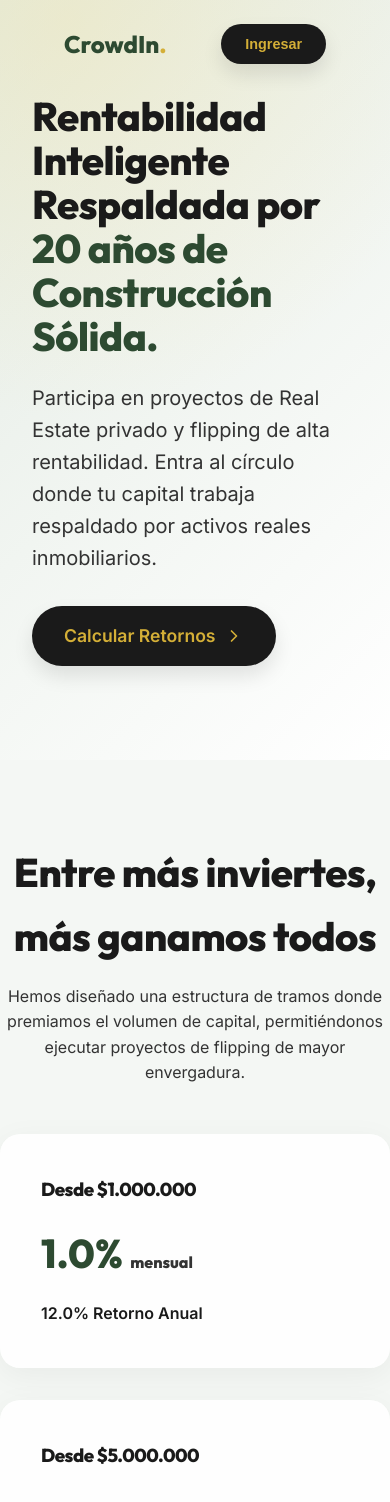
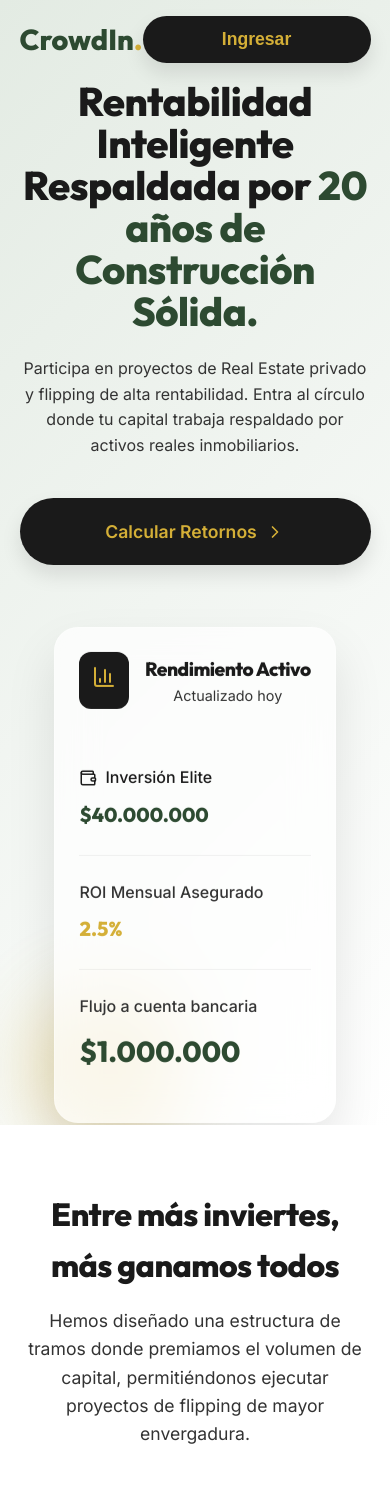
Before and after one commit to Rentapro/CrowdIn, a React (Vite) app: page / in a window 390 px wide. Shown: the top 1502 px of the page. Built offline with nearby package versions, Linux system fonts and the light colour scheme.

Commit message:
refactor: Optimizacion Ultrawide y Mobile-First para Hero

```diff
--- a/src/App.jsx
+++ b/src/App.jsx
@@ -1,10 +1,9 @@
 import React, { useState } from 'react';
-import { TrendingUp, ShieldCheck, RefreshCw, ChevronRight } from 'lucide-react';
+import { TrendingUp, ShieldCheck, RefreshCw, ChevronRight, BarChart3, Wallet } from 'lucide-react';
 
 function App() {
   const [investment, setInvestment] = useState(10000000);
 
-  // Lógica de cálculo
   const getTier = (amount) => {
     if (amount >= 40000000) return { roi: 0.025, name: 'Elite' };
     if (amount >= 20000000) return { roi: 0.020, name: 'Premium' };
@@ -24,19 +23,16 @@ function App() {
 
   return (
     <>
-      {/* Navbar Minimalista */}
-      <nav style={{ padding: '1.5rem 2rem', position: 'absolute', top: 0, width: '100%', zIndex: 10 }}>
-        <div className="container" style={{ display: 'flex', justifyContent: 'space-between', alignItems: 'center' }}>
-          <div style={{ fontFamily: 'Outfit', fontWeight: 800, fontSize: '1.5rem', color: 'var(--sage-800)' }}>
+      <nav className="navbar">
+        <div style={{ fontFamily: 'Outfit', fontWeight: 800, fontSize: '1.8rem', color: 'var(--sage-800)' }}>
           CrowdIn<span style={{ color: 'var(--gold-muted)' }}>.</span>
         </div>
-          <button className="btn btn-primary" style={{ padding: '0.75rem 1.5rem', fontSize: '0.9rem' }}>Ingresar</button>
-        </div>
+        <button className="btn btn-primary" style={{ padding: '0.8rem 2rem' }}>Ingresar</button>
       </nav>
 
-      {/* Hero Section */}
       <section className="hero">
         <div className="container">
+          <div className="hero-grid">
             <div className="hero-content">
               <h1 className="hero-title">
                 Rentabilidad Inteligente Respaldada por <span>20 años de Construcción Sólida.</span>
@@ -48,14 +44,45 @@ function App() {
                 Calcular Retornos <ChevronRight size={20} />
               </a>
             </div>
+
+            {/* New Glassmorphism Mockup */}
+            <div className="hero-mockup">
+              <div className="mockup-decoration"></div>
+              <div className="mockup-card">
+                <div style={{ display: 'flex', alignItems: 'center', gap: '1rem', marginBottom: '2rem' }}>
+                  <div style={{ background: 'var(--charcoal)', padding: '0.8rem', borderRadius: '12px', color: 'var(--gold-muted)' }}>
+                    <BarChart3 size={24} />
+                  </div>
+                  <div>
+                    <h3 style={{ fontSize: '1.2rem', margin: 0 }}>Rendimiento Activo</h3>
+                    <p style={{ color: 'var(--charcoal-light)', fontSize: '0.9rem', margin: 0 }}>Actualizado hoy</p>
+                  </div>
+                </div>
+
+                <div className="mockup-item">
+                  <span style={{ display: 'flex', alignItems: 'center', gap: '0.5rem', fontWeight: 500 }}><Wallet size={18}/> Inversión Elite</span>
+                  <span className="mockup-value">$40.000.000</span>
+                </div>
+                <div className="mockup-item">
+                  <span style={{ fontWeight: 500, color: 'var(--charcoal-light)' }}>ROI Mensual Asegurado</span>
+                  <span className="mockup-value" style={{ color: 'var(--gold-muted)' }}>2.5%</span>
+                </div>
+                <div className="mockup-item">
+                  <span style={{ fontWeight: 500, color: 'var(--charcoal-light)' }}>Flujo a cuenta bancaria</span>
+                  <span className="mockup-value" style={{ fontSize: '1.8rem' }}>$1.000.000</span>
+                </div>
+              </div>
+            </div>
+          </div>
         </div>
       </section>
 
       {/* Tiers Section */}
-      <section className="section container">
-        <div style={{ textAlign: 'center', marginBottom: '3rem' }}>
-          <h2 style={{ fontSize: '2.5rem', marginBottom: '1rem' }}>Entre más inviertes, más ganamos todos</h2>
-          <p style={{ color: 'var(--charcoal-light)', maxWidth: '600px', margin: '0 auto' }}>
+      <section className="section" style={{ background: 'var(--white)' }}>
+        <div className="container">
+          <div style={{ textAlign: 'center', marginBottom: '4rem' }}>
+            <h2 style={{ fontSize: 'clamp(2rem, 3vw, 3rem)', marginBottom: '1rem' }}>Entre más inviertes, más ganamos todos</h2>
+            <p style={{ color: 'var(--charcoal-light)', maxWidth: '700px', margin: '0 auto', fontSize: '1.1rem' }}>
               Hemos diseñado una estructura de tramos donde premiamos el volumen de capital, permitiéndonos ejecutar proyectos de flipping de mayor envergadura.
             </p>
           </div>
@@ -69,7 +96,7 @@ function App() {
             ].map((tier, idx) => (
               <div className="glass-card tier-card" key={idx}>
                 <h3>Desde ${tier.amount}</h3>
-              <div className="roi-value">{tier.roi} <span style={{fontSize: '1rem', color: 'var(--charcoal-light)'}}>mensual</span></div>
+                <div className="roi-value">{tier.roi} <span style={{fontSize: '1.1rem', color: 'var(--charcoal-light)'}}>mensual</span></div>
                 <p style={{ fontWeight: 600 }}>{tier.annual} Retorno Anual</p>
               </div>
             ))}
@@ -77,8 +104,9 @@ function App() {
             <div className="glass-card tier-card elite">
               <div className="tier-badge">Recomendado</div>
               <h3>Desde $40.000.000</h3>
-            <div className="roi-value">2.5% <span style={{fontSize: '1rem', color: 'rgba(255,255,255,0.7)'}}>mensual</span></div>
+              <div className="roi-value">2.5% <span style={{fontSize: '1.1rem', color: 'rgba(255,255,255,0.7)'}}>mensual</span></div>
               <p style={{ fontWeight: 600, color: 'var(--gold-muted)' }}>30.0% Retorno Anual</p>
+            </div>
           </div>
         </div>
       </section>
@@ -87,13 +115,13 @@ function App() {
       <section className="calculator-section" id="calculadora">
         <div className="container calc-container">
           <div>
-            <h2 style={{ fontSize: '2.5rem', marginBottom: '1rem', color: 'var(--white)' }}>Proyecta tus Ganancias</h2>
-            <p style={{ color: 'var(--sage-100)', marginBottom: '3rem' }}>
+            <h2 style={{ fontSize: 'clamp(2rem, 4vw, 3.5rem)', marginBottom: '1.5rem', color: 'var(--white)' }}>Proyecta tus Ganancias</h2>
+            <p style={{ color: 'var(--sage-100)', marginBottom: '4rem', fontSize: '1.1rem', maxWidth: '600px' }}>
               Descubre cuánto flujo mensual puedes generar directamente a tu cuenta bancaria a través de nuestros proyectos de crowdfunding.
             </p>
 
             <div className="calc-input-group">
-              <label>Capital a Invertir: {formatCurrency(investment)}</label>
+              <label>Capital a Invertir: <span style={{color: 'var(--gold-muted)', fontWeight: 800}}>{formatCurrency(investment)}</span></label>
               <input
                 type="range"
                 min="1000000"
@@ -103,7 +131,7 @@ function App() {
                 onChange={(e) => setInvestment(Number(e.target.value))}
                 className="calc-slider"
               />
-              <div style={{ display: 'flex', justifyContent: 'space-between', marginTop: '0.5rem', color: 'rgba(255,255,255,0.5)', fontSize: '0.8rem' }}>
+              <div style={{ display: 'flex', justifyContent: 'space-between', marginTop: '1rem', color: 'rgba(255,255,255,0.5)', fontSize: '0.9rem', fontWeight: 600 }}>
                 <span>$1M</span>
                 <span>$100M+</span>
               </div>
@@ -111,7 +139,9 @@ function App() {
           </div>
 
           <div className="calc-results">
-            <h3 style={{ color: 'var(--gold-muted)', marginBottom: '1.5rem', fontFamily: 'Outfit' }}>Nivel: {currentTier.name} ({currentTier.roi * 100}%)</h3>
+            <h3 style={{ color: 'var(--gold-muted)', marginBottom: '2rem', fontFamily: 'Outfit', fontSize: '1.8rem' }}>
+              Nivel {currentTier.name} <span style={{color: 'var(--white)', fontSize: '1.2rem'}}>({(currentTier.roi * 100).toFixed(1)}% Mensual)</span>
+            </h3>
 
             <div className="result-row highlight">
               <span>Pago Mensual (Directo)</span>
@@ -121,17 +151,18 @@ function App() {
               <span>Intereses Totales (12 meses)</span>
               <span className="result-val">{formatCurrency(yearlyInterests)}</span>
             </div>
-            <div className="result-row" style={{ borderTop: '1px solid rgba(255,255,255,0.2)', paddingTop: '1.5rem', marginTop: '0.5rem' }}>
-              <span style={{ fontWeight: 600 }}>Retorno Total + Capital</span>
-              <span className="result-val" style={{ color: 'var(--sage-500)', fontSize: '1.8rem' }}>{formatCurrency(totalReturn)}</span>
+            <div className="result-row" style={{ borderTop: '1px solid rgba(255,255,255,0.2)', paddingTop: '2rem', marginTop: '1rem' }}>
+              <span style={{ fontWeight: 600, fontSize: '1.2rem' }}>Retorno Total + Capital</span>
+              <span className="result-val" style={{ color: 'var(--sage-500)', fontSize: '2.2rem' }}>{formatCurrency(totalReturn)}</span>
             </div>
           </div>
         </div>
       </section>
 
       {/* Comparison & Trust */}
-      <section className="section container">
-        <h2 style={{ fontSize: '2.5rem', textAlign: 'center', marginBottom: '3rem' }}>La Realidad del Mercado</h2>
+      <section className="section">
+        <div className="container">
+          <h2 style={{ fontSize: 'clamp(2rem, 3vw, 3rem)', textAlign: 'center', marginBottom: '4rem' }}>La Realidad del Mercado</h2>
 
           <table className="comparison-table">
             <thead>
@@ -168,24 +199,25 @@ function App() {
           {/* Trust Factors */}
           <div className="trust-grid">
             <div className="trust-item">
-            <div className="trust-icon"><ShieldCheck size={32} /></div>
-            <h3>Contratos Legales</h3>
-            <p style={{ color: 'var(--charcoal-light)', fontSize: '0.9rem', marginTop: '0.5rem' }}>Estructura legal robusta respaldando tu capital e intereses mensualmente.</p>
+              <div className="trust-icon"><ShieldCheck size={40} /></div>
+              <h3 style={{ fontSize: '1.5rem', marginBottom: '1rem' }}>Contratos Legales</h3>
+              <p style={{ color: 'var(--charcoal-light)', fontSize: '1rem', lineHeight: 1.6 }}>Estructura legal robusta respaldando tu capital e intereses mensualmente.</p>
             </div>
             <div className="trust-item">
-            <div className="trust-icon"><TrendingUp size={32} /></div>
-            <h3>Pagos Bullet</h3>
-            <p style={{ color: 'var(--charcoal-light)', fontSize: '0.9rem', marginTop: '0.5rem' }}>Flujo directo a tu cuenta bancaria mes a mes sin retenciones ocultas.</p>
+              <div className="trust-icon"><TrendingUp size={40} /></div>
+              <h3 style={{ fontSize: '1.5rem', marginBottom: '1rem' }}>Pagos Bullet</h3>
+              <p style={{ color: 'var(--charcoal-light)', fontSize: '1rem', lineHeight: 1.6 }}>Flujo directo a tu cuenta bancaria mes a mes sin retenciones ocultas.</p>
             </div>
             <div className="trust-item">
-            <div className="trust-icon"><RefreshCw size={32} /></div>
-            <h3>Ciclo de Reinversión</h3>
-            <p style={{ color: 'var(--charcoal-light)', fontSize: '0.9rem', marginTop: '0.5rem' }}>Plazo inicial de 12 meses. Opcional de reinversión o retiro a los 6 meses.</p>
+              <div className="trust-icon"><RefreshCw size={40} /></div>
+              <h3 style={{ fontSize: '1.5rem', marginBottom: '1rem' }}>Ciclo de Reinversión</h3>
+              <p style={{ color: 'var(--charcoal-light)', fontSize: '1rem', lineHeight: 1.6 }}>Plazo inicial de 12 meses. Opcional de reinversión o retiro a los 6 meses.</p>
+            </div>
           </div>
         </div>
       </section>
 
-      <footer style={{ background: 'var(--charcoal)', color: 'rgba(255,255,255,0.5)', textAlign: 'center', padding: '2rem 0', fontSize: '0.9rem', marginTop: '4rem' }}>
+      <footer style={{ background: 'var(--charcoal)', color: 'rgba(255,255,255,0.5)', textAlign: 'center', padding: '3rem 0', fontSize: '1rem' }}>
         <p>&copy; 2026 CrowdIn Platform. Rentabilidad respaldada en activos inmobiliarios.</p>
       </footer>
     </>
--- a/src/index.css
+++ b/src/index.css
@@ -10,8 +10,8 @@
   --charcoal: #1a1a1a;
   --charcoal-light: #333333;
   --white: #ffffff;
-  --glass-bg: rgba(255, 255, 255, 0.85);
-  --glass-border: rgba(255, 255, 255, 0.2);
+  --glass-bg: rgba(255, 255, 255, 0.7);
+  --glass-border: rgba(255, 255, 255, 0.3);
 }
 
 * {
@@ -25,6 +25,7 @@ body {
   background-color: var(--sage-50);
   color: var(--charcoal);
   line-height: 1.6;
+  overflow-x: hidden; /* Prevent horizontal scroll */
 }
 
 h1, h2, h3, h4, h5, h6 {
@@ -36,47 +37,68 @@ h1, h2, h3, h4, h5, h6 {
 
 /* Premium Layout & Utilities */
 .container {
-  max-width: 1200px;
+  max-width: 1440px; /* Expanded for ultrawide */
+  width: 100%;
   margin: 0 auto;
-  padding: 0 2rem;
+  padding: 0 5%; /* Fluid padding */
 }
 
 .section {
-  padding: 5rem 0;
+  padding: 8rem 0;
+}
+
+/* Navbar */
+.navbar {
+  padding: 1.5rem 5%;
+  position: absolute;
+  top: 0;
+  width: 100%;
+  z-index: 10;
+  display: flex;
+  justify-content: space-between;
+  align-items: center;
 }
 
 /* Hero */
 .hero {
-  min-height: 90vh;
+  min-height: 100vh; /* Full screen height */
   display: flex;
   align-items: center;
   background: linear-gradient(135deg, var(--sage-100) 0%, var(--white) 100%);
   position: relative;
   overflow: hidden;
+  padding-top: 5rem; /* Account for navbar */
 }
 
 .hero::before {
   content: '';
   position: absolute;
-  top: -50%;
-  right: -20%;
-  width: 800px;
-  height: 800px;
+  top: -20%;
+  right: -10%;
+  width: 60vw;
+  height: 60vw;
   background: radial-gradient(circle, var(--gold-light) 0%, transparent 70%);
-  opacity: 0.4;
+  opacity: 0.3;
   border-radius: 50%;
   z-index: 0;
 }
 
-.hero-content {
+.hero-grid {
+  display: grid;
+  grid-template-columns: 1fr 1fr;
+  gap: 4rem;
+  align-items: center;
   position: relative;
   z-index: 1;
-  max-width: 800px;
+}
+
+.hero-content {
+  max-width: 700px;
 }
 
 .hero-title {
-  font-size: 4rem;
-  line-height: 1.1;
+  font-size: clamp(2.5rem, 5vw, 5rem); /* Responsive fluid typography */
+  line-height: 1.05;
   margin-bottom: 1.5rem;
 }
 
@@ -85,18 +107,65 @@ h1, h2, h3, h4, h5, h6 {
 }
 
 .hero-subtitle {
-  font-size: 1.25rem;
+  font-size: clamp(1rem, 1.5vw, 1.25rem);
   color: var(--charcoal-light);
-  margin-bottom: 2rem;
-  max-width: 600px;
+  margin-bottom: 2.5rem;
+}
+
+/* Floating Mockup (Hero Right Side) */
+.hero-mockup {
+  position: relative;
+  animation: float 6s ease-in-out infinite;
+}
+
+@keyframes float {
+  0% { transform: translateY(0px); }
+  50% { transform: translateY(-20px); }
+  100% { transform: translateY(0px); }
+}
+
+.mockup-card {
+  background: var(--glass-bg);
+  backdrop-filter: blur(20px);
+  -webkit-backdrop-filter: blur(20px);
+  border: 1px solid var(--glass-border);
+  border-radius: 24px;
+  padding: 2.5rem;
+  box-shadow: 0 25px 50px rgba(0,0,0,0.1);
+  position: relative;
+  z-index: 2;
+}
+
+.mockup-item {
+  display: flex;
+  justify-content: space-between;
+  align-items: center;
+  padding: 1.5rem 0;
+  border-bottom: 1px solid rgba(0,0,0,0.05);
+}
+.mockup-item:last-child { border-bottom: none; }
+.mockup-value { font-family: 'Outfit'; font-weight: 800; font-size: 1.5rem; color: var(--sage-800); }
+
+.mockup-decoration {
+  position: absolute;
+  width: 150px;
+  height: 150px;
+  border-radius: 50%;
+  background: var(--gold-muted);
+  filter: blur(40px);
+  opacity: 0.4;
+  bottom: -20px;
+  left: -20px;
+  z-index: 1;
 }
 
 /* Buttons */
 .btn {
   display: inline-flex;
   align-items: center;
+  justify-content: center;
   gap: 0.5rem;
-  padding: 1rem 2rem;
+  padding: 1.2rem 2.5rem;
   border-radius: 50px;
   font-weight: 600;
   text-decoration: none;
@@ -120,13 +189,11 @@ h1, h2, h3, h4, h5, h6 {
 
 /* Glassmorphism Cards */
 .glass-card {
-  background: var(--glass-bg);
-  backdrop-filter: blur(10px);
-  -webkit-backdrop-filter: blur(10px);
-  border: 1px solid var(--glass-border);
+  background: var(--white);
+  border: 1px solid var(--sage-100);
   border-radius: 20px;
   padding: 2.5rem;
-  box-shadow: 0 8px 32px rgba(0, 0, 0, 0.05);
+  box-shadow: 0 8px 32px rgba(0, 0, 0, 0.03);
   transition: transform 0.3s ease, box-shadow 0.3s ease;
 }
 
@@ -140,7 +207,7 @@ h1, h2, h3, h4, h5, h6 {
   display: grid;
   grid-template-columns: repeat(auto-fit, minmax(280px, 1fr));
   gap: 2rem;
-  margin-top: 3rem;
+  margin-top: 4rem;
 }
 
 .tier-card {
@@ -151,7 +218,11 @@ h1, h2, h3, h4, h5, h6 {
 .tier-card.elite {
   background: var(--charcoal);
   color: var(--white);
-  border-color: var(--gold-muted);
+  border-color: var(--charcoal);
+  transform: scale(1.05);
+}
+.tier-card.elite:hover {
+  transform: scale(1.05) translateY(-5px);
 }
 
 .tier-card.elite h3, .tier-card.elite .roi-value {
@@ -183,13 +254,13 @@ h1, h2, h3, h4, h5, h6 {
 .calculator-section {
   background-color: var(--charcoal);
   color: var(--white);
-  padding: 6rem 0;
+  padding: 8rem 0;
 }
 
 .calc-container {
   display: grid;
   grid-template-columns: 1fr 1fr;
-  gap: 4rem;
+  gap: 6rem;
   align-items: center;
 }
 
@@ -199,9 +270,10 @@ h1, h2, h3, h4, h5, h6 {
 
 .calc-input-group label {
   display: block;
-  margin-bottom: 1rem;
+  margin-bottom: 1.5rem;
   font-weight: 500;
   color: var(--sage-100);
+  font-size: 1.2rem;
 }
 
 .calc-slider {
@@ -215,8 +287,8 @@ h1, h2, h3, h4, h5, h6 {
 
 .calc-slider::-webkit-slider-thumb {
   -webkit-appearance: none;
-  width: 24px;
-  height: 24px;
+  width: 28px;
+  height: 28px;
   border-radius: 50%;
   background: var(--gold-muted);
   cursor: pointer;
@@ -224,13 +296,13 @@ h1, h2, h3, h4, h5, h6 {
 }
 
 .calc-slider::-webkit-slider-thumb:hover {
-  transform: scale(1.2);
+  transform: scale(1.1);
 }
 
 .calc-results {
   background: rgba(255,255,255,0.05);
-  padding: 2.5rem;
-  border-radius: 20px;
+  padding: 3rem;
+  border-radius: 24px;
   border: 1px solid rgba(255,255,255,0.1);
 }
 
@@ -238,7 +310,7 @@ h1, h2, h3, h4, h5, h6 {
   display: flex;
   justify-content: space-between;
   align-items: center;
-  padding: 1rem 0;
+  padding: 1.2rem 0;
   border-bottom: 1px solid rgba(255,255,255,0.1);
 }
 
@@ -250,29 +322,29 @@ h1, h2, h3, h4, h5, h6 {
 
 .result-row.highlight .result-val {
   color: var(--gold-muted);
-  font-size: 1.5rem;
+  font-size: 1.8rem;
   font-weight: 800;
 }
 
 .result-val {
   font-family: 'Outfit', sans-serif;
   font-weight: 600;
-  font-size: 1.2rem;
+  font-size: 1.3rem;
 }
 
 /* Comparison Table */
 .comparison-table {
   width: 100%;
   border-collapse: collapse;
-  margin-top: 3rem;
+  margin-top: 4rem;
   background: var(--white);
   border-radius: 20px;
   overflow: hidden;
-  box-shadow: 0 10px 30px rgba(0,0,0,0.05);
+  box-shadow: 0 10px 40px rgba(0,0,0,0.05);
 }
 
 .comparison-table th, .comparison-table td {
-  padding: 1.5rem;
+  padding: 1.5rem 2rem;
   text-align: left;
   border-bottom: 1px solid var(--sage-100);
 }
@@ -282,6 +354,7 @@ h1, h2, h3, h4, h5, h6 {
   font-family: 'Outfit', sans-serif;
   font-weight: 600;
   color: var(--charcoal);
+  font-size: 1.1rem;
 }
 
 .comparison-table tr:last-child td {
@@ -301,20 +374,23 @@ h1, h2, h3, h4, h5, h6 {
 /* Trust Factors */
 .trust-grid {
   display: grid;
-  grid-template-columns: repeat(auto-fit, minmax(250px, 1fr));
-  gap: 2rem;
-  margin-top: 3rem;
+  grid-template-columns: repeat(auto-fit, minmax(280px, 1fr));
+  gap: 3rem;
+  margin-top: 4rem;
 }
 
 .trust-item {
   text-align: center;
-  padding: 2rem;
+  padding: 2.5rem;
+  background: var(--white);
+  border-radius: 24px;
+  box-shadow: 0 10px 30px rgba(0,0,0,0.03);
 }
 
 .trust-icon {
-  width: 64px;
-  height: 64px;
-  background: var(--sage-100);
+  width: 80px;
+  height: 80px;
+  background: var(--sage-50);
   color: var(--sage-800);
   border-radius: 50%;
   display: flex;
@@ -323,8 +399,34 @@ h1, h2, h3, h4, h5, h6 {
   margin: 0 auto 1.5rem;
 }
 
+/* MOBILE FIRST MEDIA QUERIES */
+@media (max-width: 1024px) {
+  .hero-grid { grid-template-columns: 1fr; gap: 2rem; text-align: center; }
+  .hero-content { margin: 0 auto; }
+  .hero-mockup { margin-top: 2rem; max-width: 500px; margin-left: auto; margin-right: auto; }
+  .calc-container { grid-template-columns: 1fr; gap: 3rem; }
+  .tier-card.elite { transform: none; }
+  .tier-card.elite:hover { transform: translateY(-5px); }
+}
+
 @media (max-width: 768px) {
+  .section { padding: 4rem 0; }
+  .navbar { padding: 1rem 5%; }
+
+  .btn { width: 100%; display: flex; justify-content: center; }
+
+  .mockup-card { padding: 1.5rem; }
+  .mockup-item { flex-direction: column; align-items: flex-start; gap: 0.5rem; }
+  .mockup-value { font-size: 1.25rem; }
+
+  .comparison-table { display: block; overflow-x: auto; white-space: nowrap; }
+
+  .calc-results { padding: 1.5rem; }
+  .result-row { flex-direction: column; align-items: flex-start; gap: 0.5rem; }
+}
+
+@media (max-width: 480px) {
   .hero-title { font-size: 2.5rem; }
-  .calc-container { grid-template-columns: 1fr; gap: 2rem; }
-  .comparison-table { display: block; overflow-x: auto; }
+  .hero-subtitle { font-size: 1rem; }
+  .roi-value { font-size: 2rem; }
 }
```
Also changed, not shown: 3 other files (tests, documents, lock files or other folders). Lines whose indentation alone changed are shown as unchanged.
